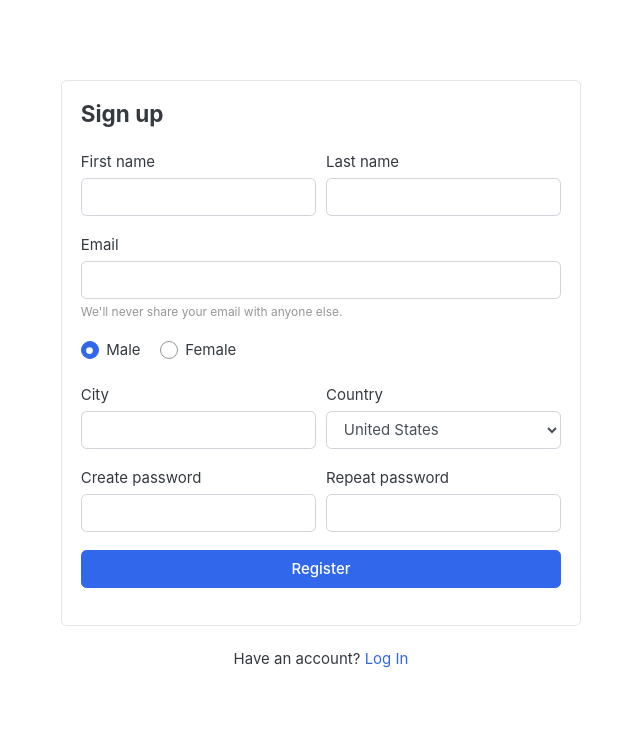
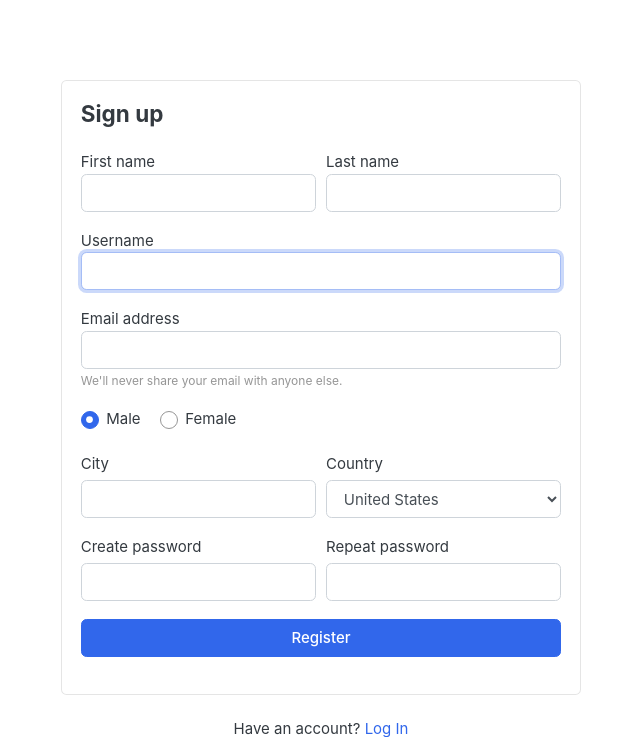
Before and after one commit to NoahSavant/WalkToFutureProject, a Django app: page /register/ in a window 1280 px wide. Shown: the part 126-863 px from the top of the page, without its empty margins (319-959 px from the left). Run offline with Django 4.2, Linux system fonts and the light colour scheme; some libraries are stand-ins or nearby versions; some web fonts are replaced.

Commit message:
add register page

```diff
--- /dev/null
+++ b/FootWearStore/store/forms.py
@@ -0,0 +1,20 @@
+from django.contrib.auth.forms import UserCreationForm
+from django.contrib.auth.models import User
+from django import forms
+from matplotlib import widgets
+class LoignForm(UserCreationForm):
+    password1 = forms.CharField(
+        widget=forms.PasswordInput(attrs={'class':'form-control'}),
+    )
+    password2 = forms.CharField(
+        widget=forms.PasswordInput(attrs={'class':'form-control'}),
+    )
+    class Meta:
+        model = User
+        fields = ['first_name','last_name','username','email','password1','password2']
+        widgets={
+            'first_name': forms.TextInput(attrs={'class': 'form-control' }),
+            'last_name':  forms.TextInput(attrs={'class': 'form-control' }),
+            'email': forms.EmailInput(attrs={'class': 'form-control' }),
+            'username':forms.TextInput(attrs={'class': 'form-control' }),
+        }
--- a/FootWearStore/store/templates/store/register.html
+++ b/FootWearStore/store/templates/store/register.html
@@ -10,22 +10,28 @@
 	<div class="card mx-auto" style="max-width:520px; margin-top:40px;">
       <article class="card-body">
 		<header class="mb-4"><h4 class="card-title">Sign up</h4></header>
-		<form>
+		<form method = "POST" action="">
+			{%csrf_token%}
 				<div class="form-row">
 					<div class="col form-group">
-						<label>First name</label>
-					  	<input type="text" class="form-control" placeholder="">
+						{{form.first_name.label}}
+					  	{{form.first_name}}
 					</div> <!-- form-group end.// -->
 					<div class="col form-group">
-						<label>Last name</label>
-					  	<input type="text" class="form-control" placeholder="">
+						{{form.last_name.label}}
+						{{form.last_name}}
 					</div> <!-- form-group end.// -->
 				</div> <!-- form-row end.// -->
 				<div class="form-group">
-					<label>Email</label>
-					<input type="email" class="form-control" placeholder="">
+					{{form.username.label}}
+					{{form.username}}
+				</div> <!-- form-group end.// -->
+				<div class="form-group">
+					{{form.email.label}}
+					{{form.email}}
 					<small class="form-text text-muted">We'll never share your email with anyone else.</small>
 				</div> <!-- form-group end.// -->
+
 				<div class="form-group">
 					<label class="custom-control custom-radio custom-control-inline">
 					  <input class="custom-control-input" checked="" type="radio" name="gender" value="option1">
@@ -56,11 +62,11 @@
 				<div class="form-row">
 					<div class="form-group col-md-6">
 						<label>Create password</label>
-					    <input class="form-control" type="password">
+					    {{form.password1}}
 					</div> <!-- form-group end.// -->
 					<div class="form-group col-md-6">
 						<label>Repeat password</label>
-					    <input class="form-control" type="password">
+					    {{form.password2}}
 					</div> <!-- form-group end.// -->
 				</div>
 			    <div class="form-group">
--- a/FootWearStore/store/views.py
+++ b/FootWearStore/store/views.py
@@ -1,5 +1,7 @@
-from django.shortcuts import render
+from django.shortcuts import redirect, render
 from . import models
+from django.contrib.auth.forms import UserCreationForm
+from .forms import LoignForm
 # Create your views here.
 def index(request):
     products = models.Product.objects.all()
@@ -22,14 +24,23 @@ def product_detail(request, slug):
         'pro_colors': pro_colors,
         'sizes': list_size,
     })
+def register(request):
+    form = LoignForm()
+    if request.method == "POST":
+        form = LoignForm(request.POST)
+        if form.is_valid():
+            form.save()
+            return redirect('login')
+    context = {'form':form}
+    return render(request,'store/register.html',context)
+
 def cart(request):
     return render(request,'store/cart.html')
 def store(request):
     return render(request,'store/store.html')
 def login(request):
     return render(request,'store/signin.html')
-def register(request):
-    return render(request,'store/register.html')
+
 def place_order(request):
     return render(request,'store/place-order.html')
 def order_complete(request):
```
Also changed, not shown: FootWearStore/db.sqlite3.
